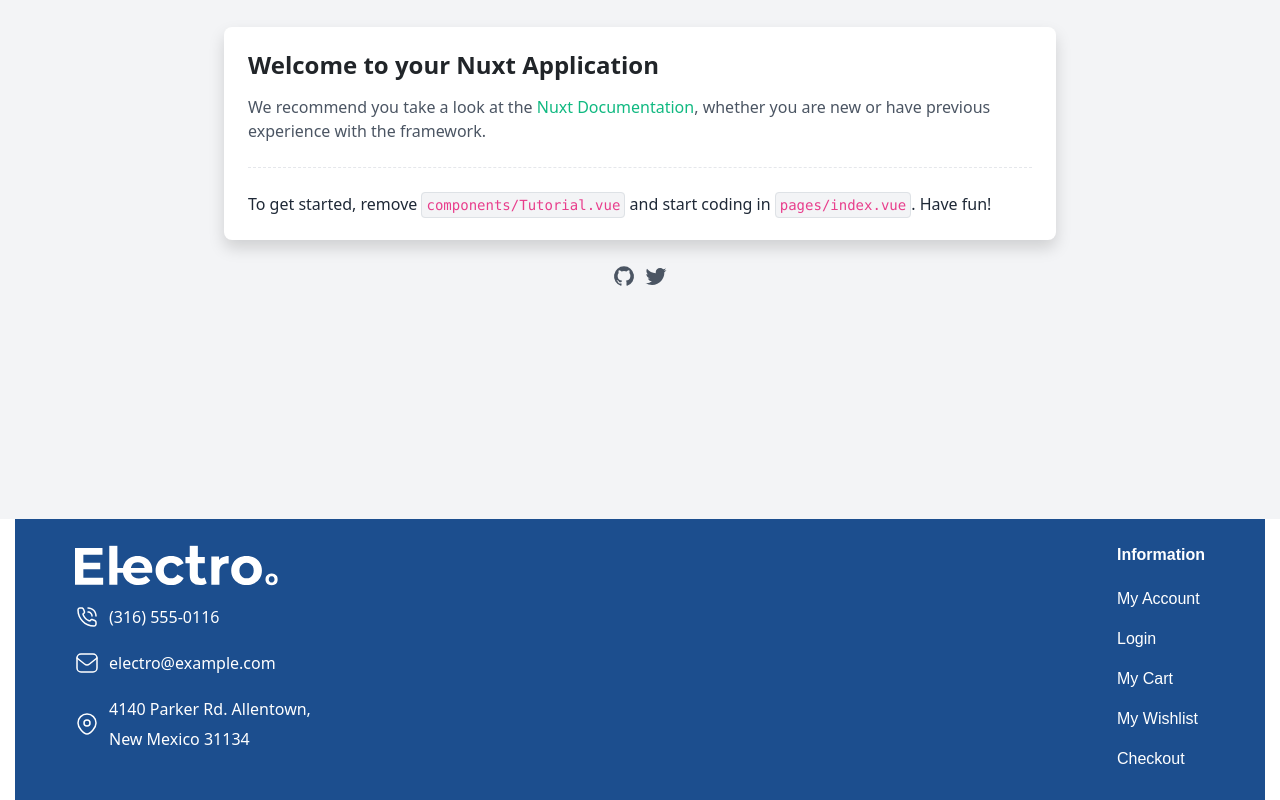
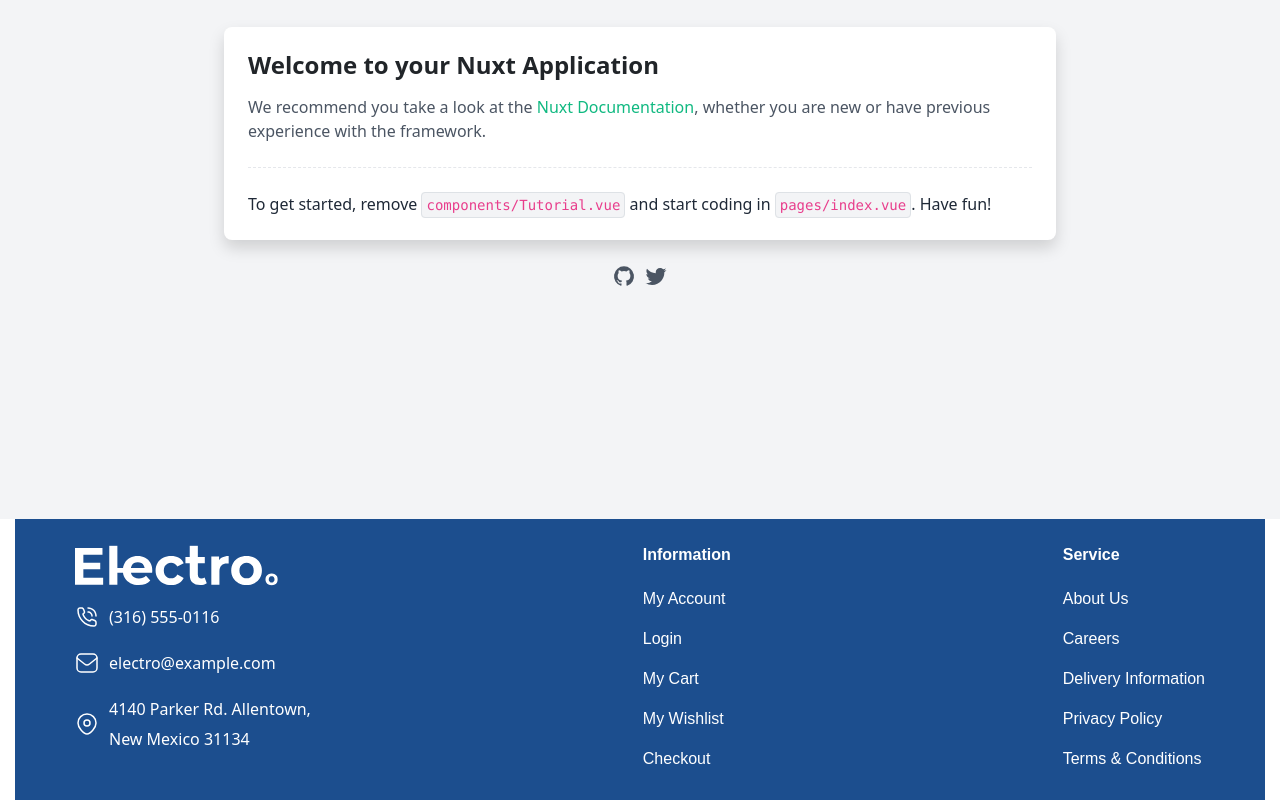
Before and after one commit to arshiashafiei/webdev-online-shop, a Nuxt app in the folder electro-shop-nuxt/: page / in a window 1280 px wide. Shown: the part 363-1163 px from the top of the page. Built offline with nearby package versions, Linux system fonts and the light colour scheme.

Commit message:
add service-links section

```diff
--- a/electro-shop-nuxt/components/TheFooter.vue
+++ b/electro-shop-nuxt/components/TheFooter.vue
@@ -27,6 +27,14 @@
                         <a href="#" class="link">My Cart</a>
                         <a href="#" class="link">My Wishlist</a>
                         <a href="#" class="link">Checkout</a>
+                    </div>
+                    <div class="service-links">
+                        <h3 class="title">Service</h3>
+                        <a href="#" class="link">About Us</a>
+                        <a href="#" class="link">Careers</a>
+                        <a href="#" class="link">Delivery Information</a>
+                        <a href="#" class="link">Privacy Policy</a>
+                        <a href="#" class="link">Terms &amp; Conditions</a>
                     </div>
                 </div>
             </div>
@@ -107,7 +115,8 @@
     margin: auto 0;
     }
 
-    .account-links {
+    .account-links,
+    .service-links {
     display: flex;
     flex-direction: column;
     }
```
